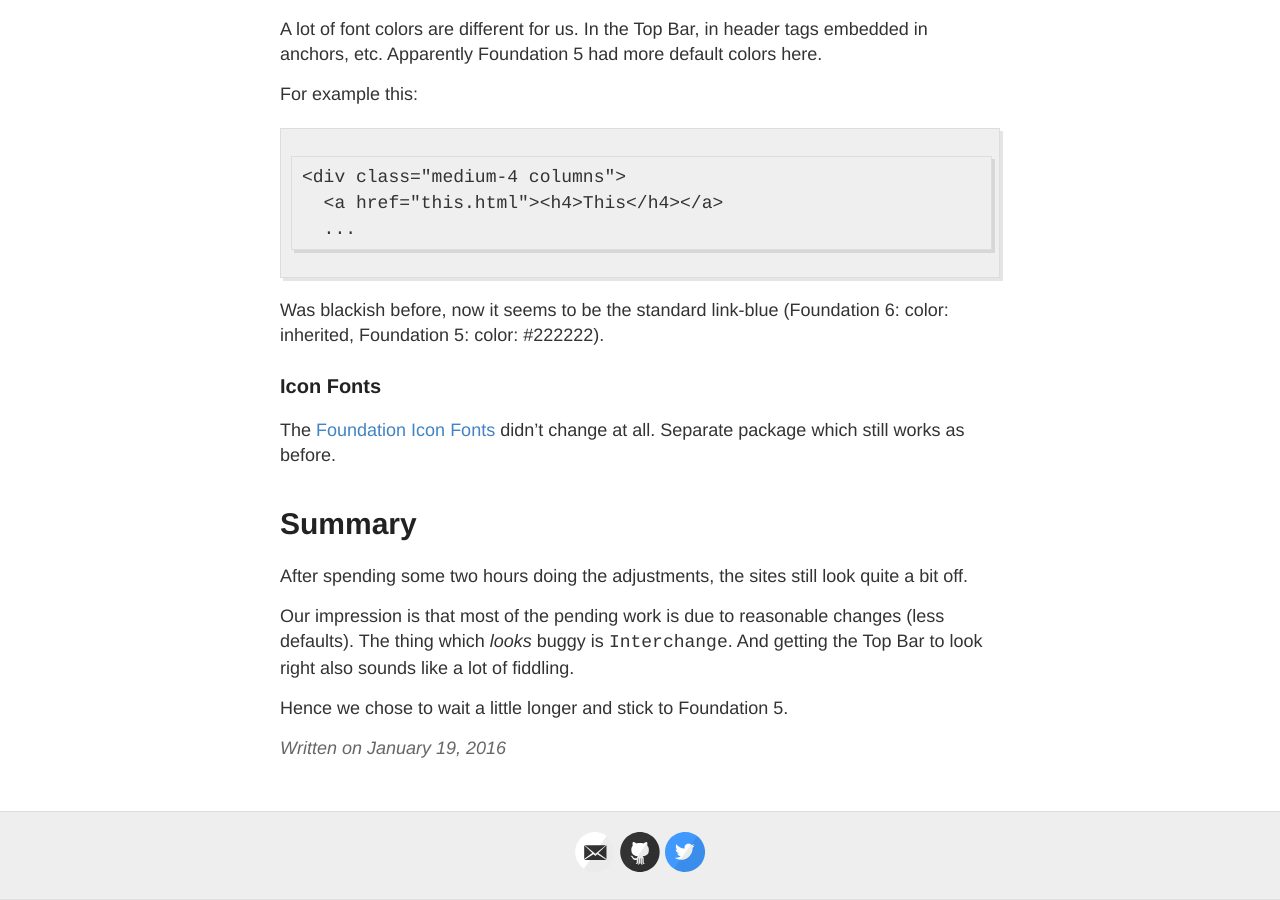
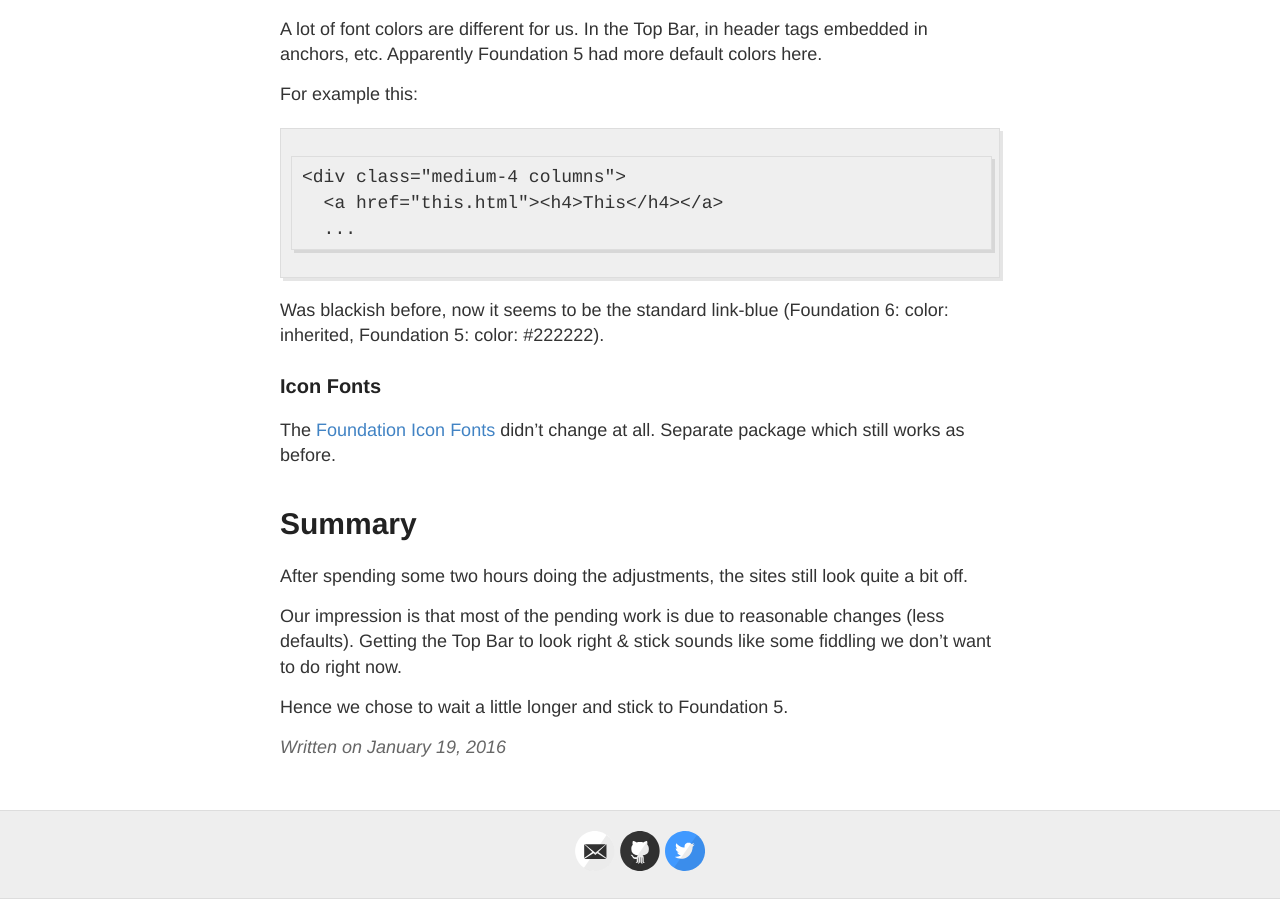
Before and after one commit to AlwaysRightInstitute/alwaysrightinstitute.github.io, a Jekyll site: the page built from _posts/2016-01-19-foundation6.md, in a window 1280 px wide and 900 px high, scrolled down 7402 px. Built offline with Jekyll 4.4.1, drawn with Linux system fonts in a browser that asks for light colours; Markdown is read by kramdown in place of the engine named in the settings.

Commit message:
Update summary.

```diff
--- a/_posts/2016-01-19-foundation6.md
+++ b/_posts/2016-01-19-foundation6.md
@@ -293,7 +293,7 @@
 
 Our impression is that most of the pending work is due to reasonable changes
 (less defaults).
-The thing which _looks_ buggy is `Interchange`.
-And getting the Top Bar to look right also sounds like a lot of fiddling.
+Getting the Top Bar to look right & stick sounds like some fiddling we don't
+want to do right now.
 
 Hence we chose to wait a little longer and stick to Foundation 5.
```
